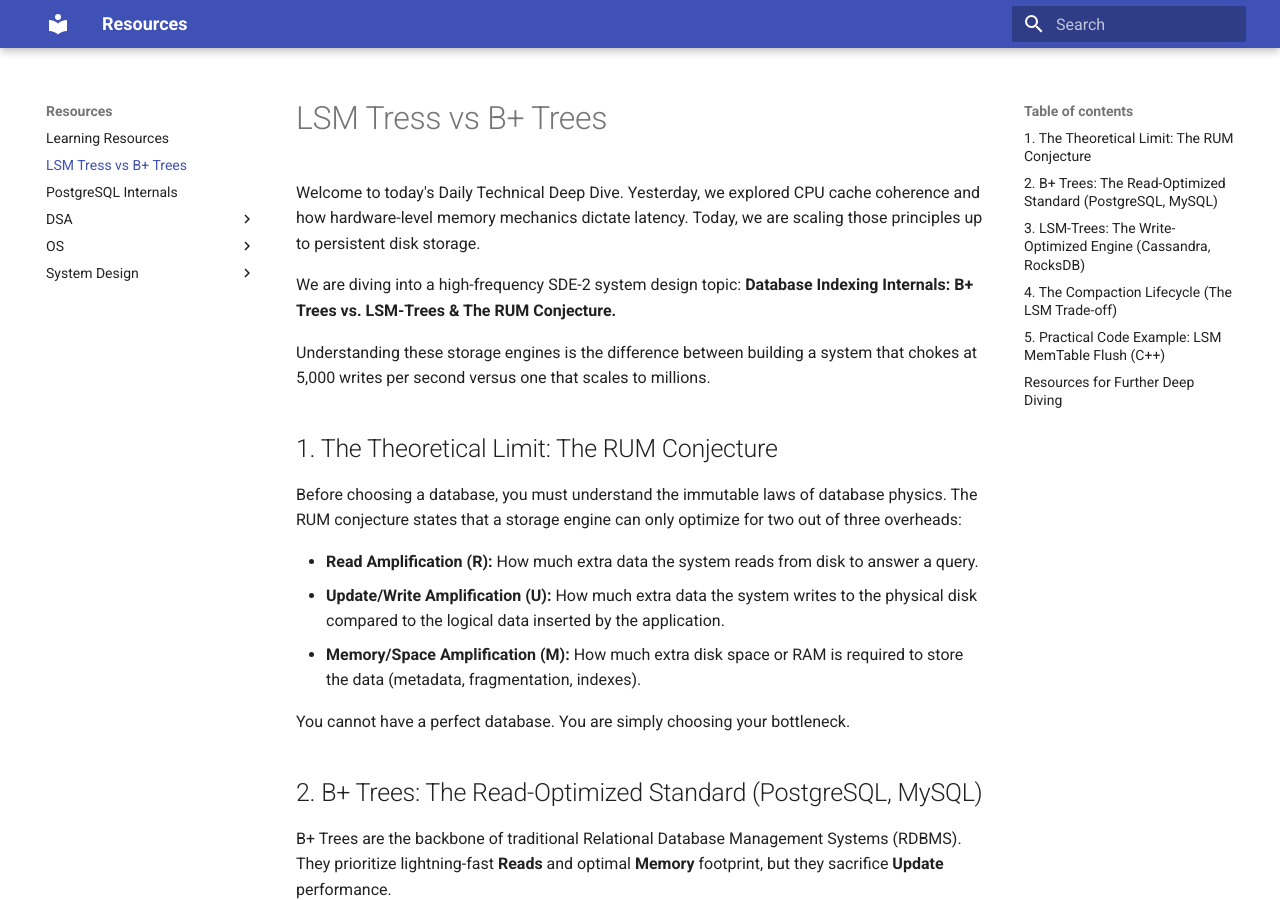
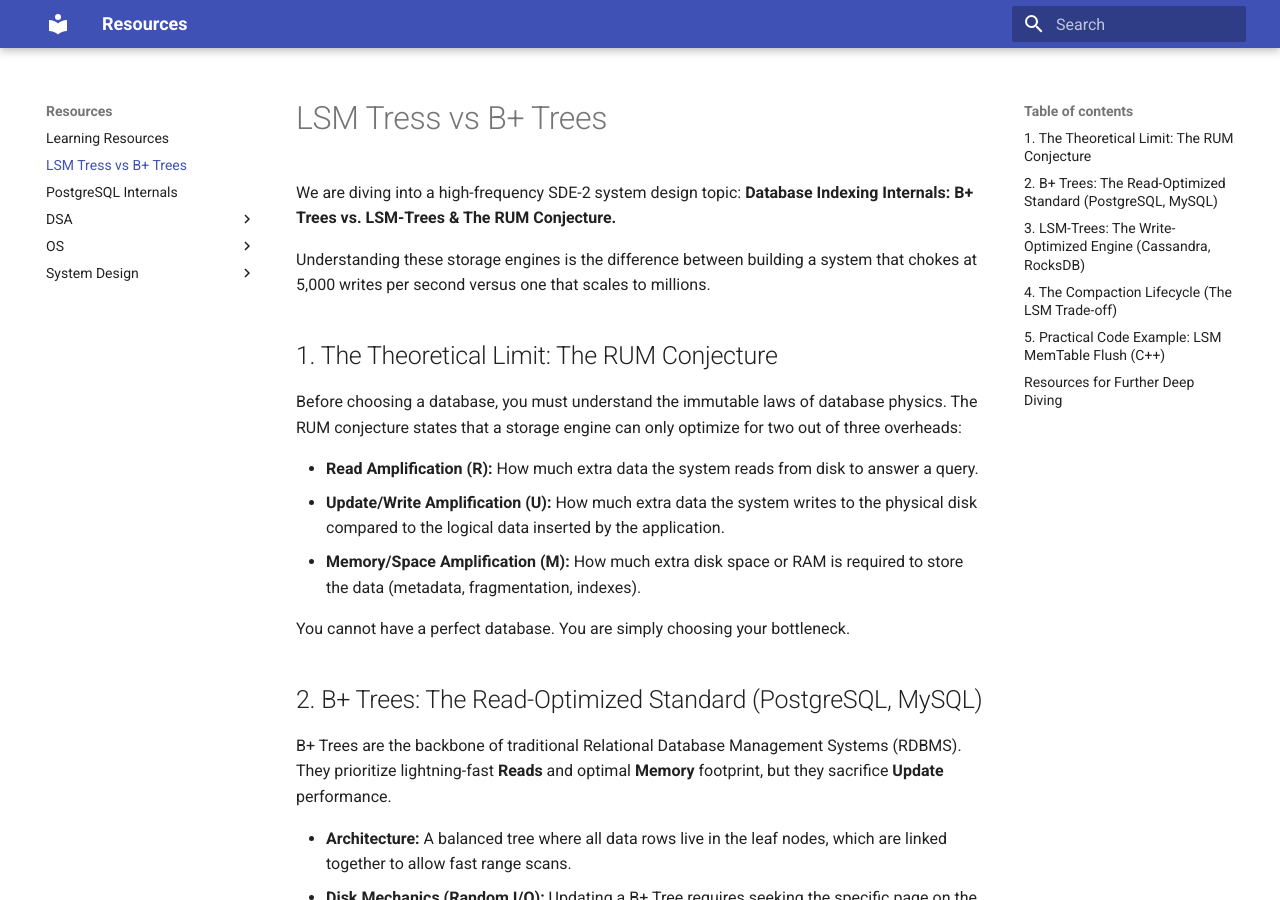
Before and after one commit to ashishpatidar123/resources, an MkDocs documentation site: the page built from docs/LSM-Tress vs B+ Trees.md, in a window 1280 px wide and 900 px high. Built offline with MkDocs 1.6.1 and Material for MkDocs 9.7.7, drawn with Linux system fonts in a browser that asks for light colours; some of the changed text lies outside the part shown.

Commit message:
Fix formatting and update resource links in documentation

```diff
--- a/docs/LSM-Tress vs B+ Trees.md
+++ b/docs/LSM-Tress vs B+ Trees.md
@@ -1,4 +1,3 @@
-Welcome to today's Daily Technical Deep Dive. Yesterday, we explored CPU cache coherence and how hardware-level memory mechanics dictate latency. Today, we are scaling those principles up to persistent disk storage.
 
 We are diving into a high-frequency SDE-2 system design topic: **Database Indexing Internals: B+ Trees vs. LSM-Trees & The RUM Conjecture.**
 
```
Also changed, not shown: other parts of docs/LSM-Tress vs B+ Trees.md (+2 -2 lines).
